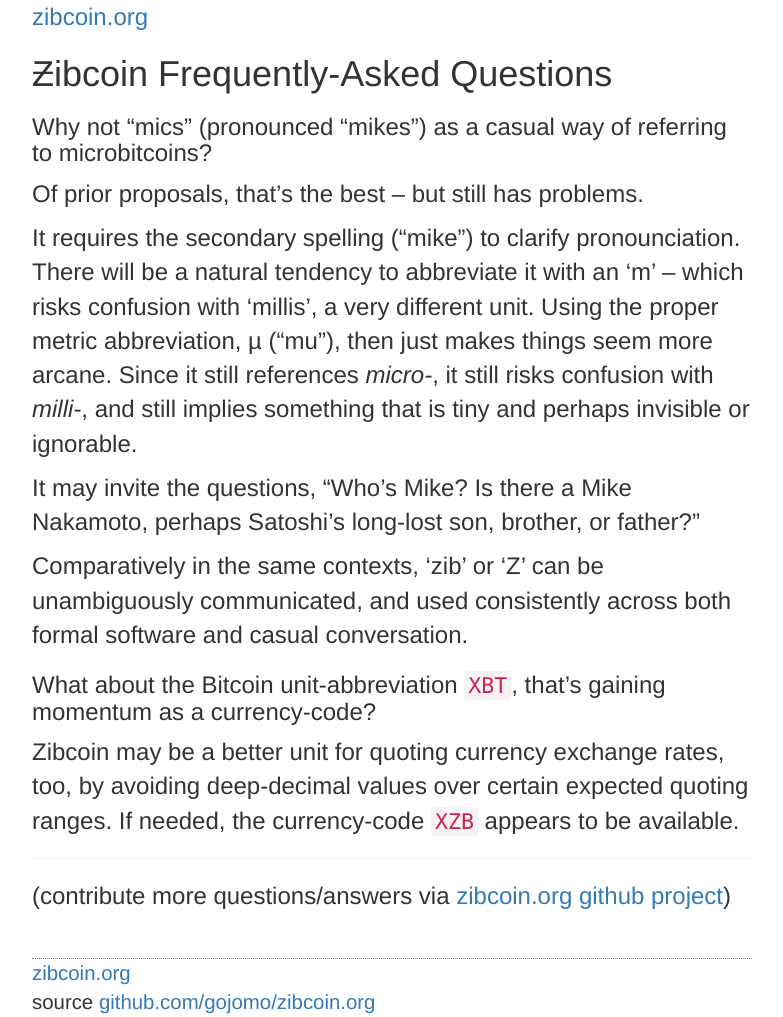
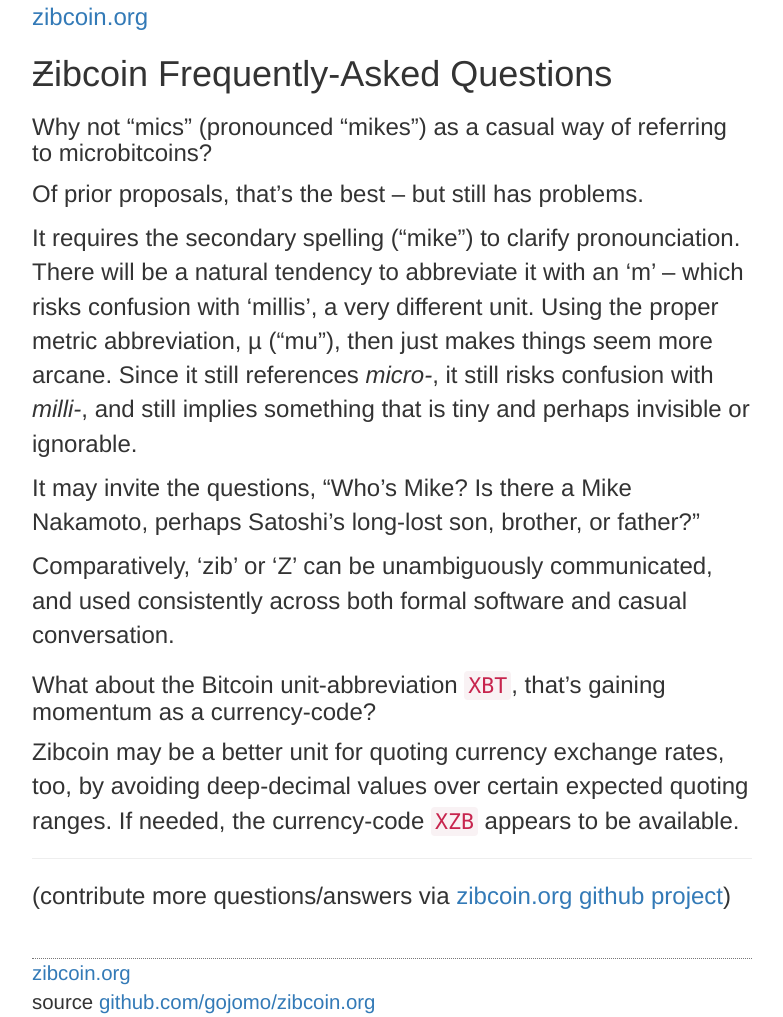
Before and after one commit to gojomo/zibcoin.org, a Jekyll site: the page built from faq.md, in a window 1280 px wide. Shown: the whole page, without its empty margins (248-1031 px from the left). Built offline with Jekyll 4.4.1, drawn with Linux system fonts in a browser that asks for light colours; nearby versions of some CDN libraries.

Commit message:
Update faq.md

```diff
--- a/faq.md
+++ b/faq.md
@@ -13,7 +13,7 @@
 
 It may invite the questions, "Who's Mike? Is there a Mike Nakamoto, perhaps Satoshi's long-lost son, brother, or father?"
 
-Comparatively in the same contexts, 'zib' or 'Z' can be unambiguously communicated, and used consistently across both formal software and casual conversation.
+Comparatively, 'zib' or 'Z' can be unambiguously communicated, and used consistently across both formal software and casual conversation.
 
 ### What about the Bitcoin unit-abbreviation `XBT`, that's gaining momentum as a currency-code?
 
@@ -21,4 +21,4 @@
 
 ----
 
-(contribute more questions/answers via [zibcoin.org github project](https://github.com/gojomo/zibcoin))
+(contribute more questions/answers via [zibcoin.org github project](https://github.com/gojomo/zibcoin.org))
```
